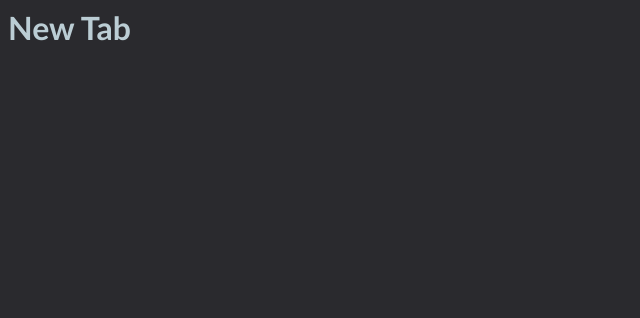
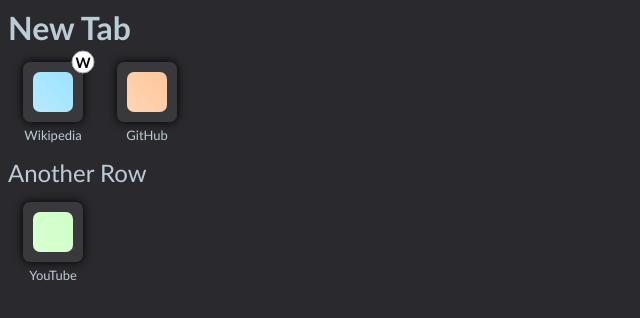
Before and after one commit to AlexanderKosnac/new-tab, a Svelte app: page / in a window 1280 px wide. Shown: the top 318 px of the page, without its empty margins (0-640 px from the left). Built offline with nearby package versions, Linux system fonts and the light colour scheme.

Commit message:
Set default data when storage key is not set

```diff
--- a/src/App.svelte
+++ b/src/App.svelte
@@ -12,7 +12,7 @@
       if (el) el.open();
   }
 
-  let dataPromise = browser.storage.local.get("new-tab-data") ?? data;
+  let dataPromise = browser.storage.local.get("new-tab-data");
 </script>
 
 <svelte:window on:keyup={openShortcut} />
@@ -20,14 +20,14 @@
 {#await dataPromise}
   <p>Loading new-tab data from storage.</p>
 {:then ntdata}
-  {@const data = ntdata["new-tab-data"] ?? {}}
+  {@const d = ntdata["new-tab-data"] ?? data}
   <!--pre>{JSON.stringify(data, null, 2)}</pre-->
 
   <div class="d-flex align-items-center justify-content-space-around">
-    <span class="title">{data["title"] ?? "New Tab"}</span>
+    <span class="title">{d["title"] ?? "New Tab"}</span>
   </div>
   <div class="content">
-  {#each data["data"] ?? [] as entry}
+  {#each d["data"] ?? [] as entry}
     {#if entry.type == "header"}
       <Header text={entry.text}/>
     {/if}
--- a/src/Popup.svelte
+++ b/src/Popup.svelte
@@ -87,7 +87,7 @@
   }
 
   let dataPromise = browser.storage.local.get("new-tab-data");
-  dataPromise.then(it => { ntdata = it["new-tab-data"] }, () => {});
+  dataPromise.then(it => { ntdata = it["new-tab-data"] ?? data }, () => {});
 </script>
 
 <div class="popup-container">
```
